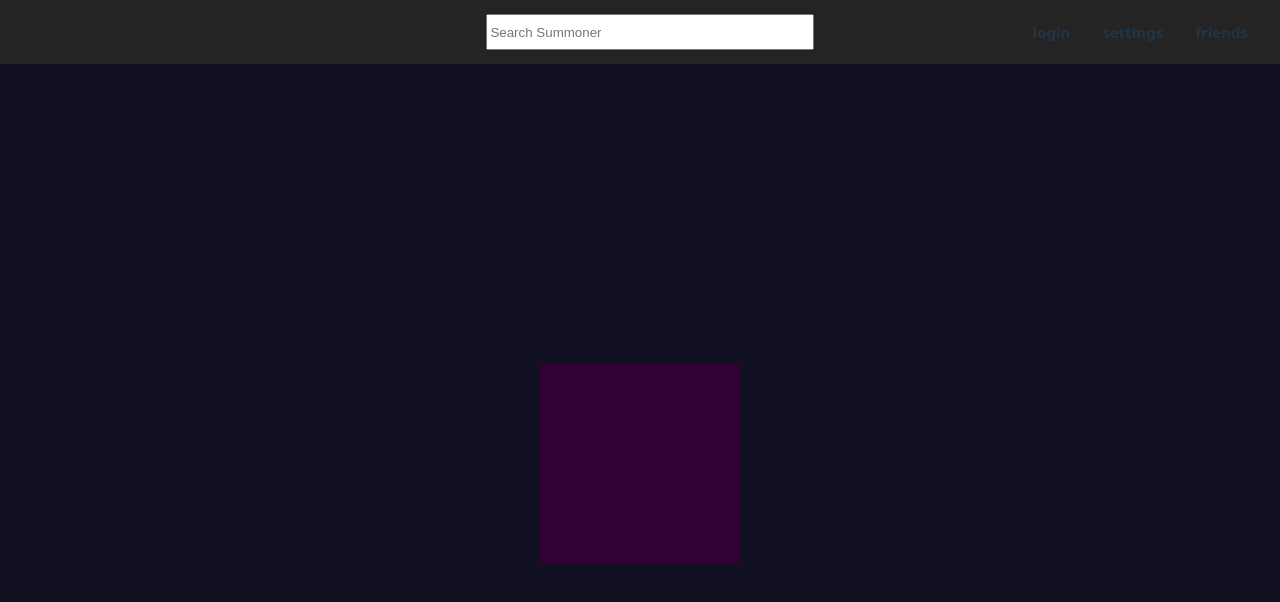
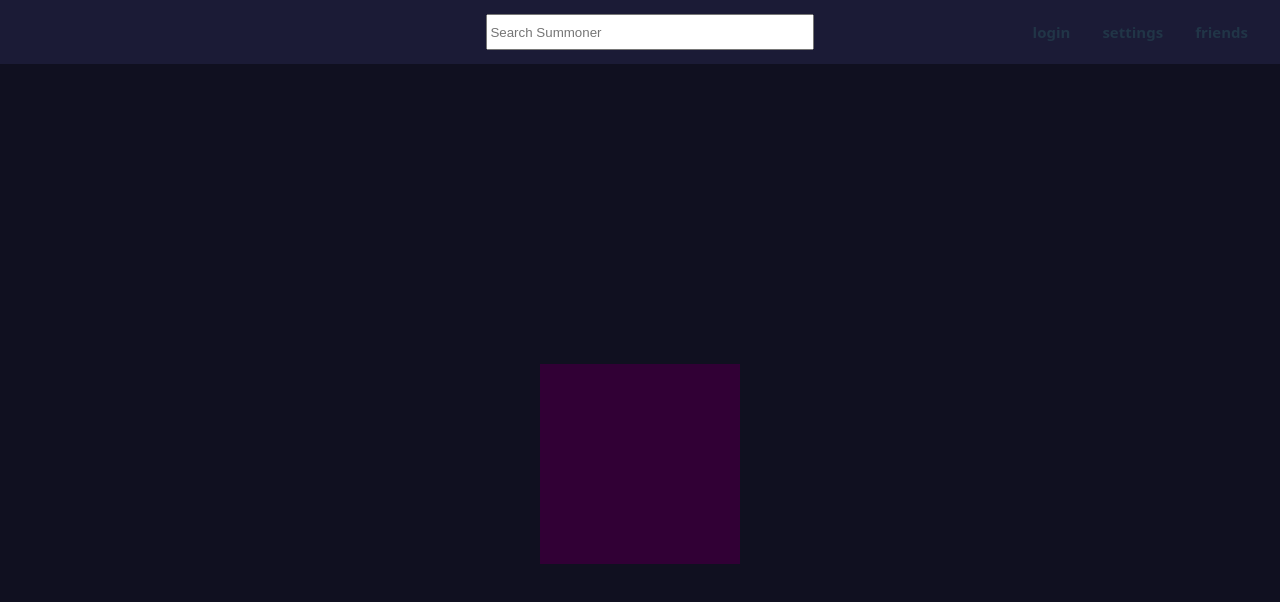
Before and after one commit to Peytonbarre/riotrewind, a React (Vite) app in the folder rift-rewind/: page / in a window 1280 px wide. Shown: the top 602 px of the page. Built offline with nearby package versions, Linux system fonts and the light colour scheme.

Commit message:
taskbar blending

```diff
--- a/rift-rewind/src/components/Navbar.css
+++ b/rift-rewind/src/components/Navbar.css
@@ -1,7 +1,7 @@
 .navbar {
     height: 8%;
     top: 0;
-    background: #242424;
+    background: #1b1b36;
     display: flex;
     justify-content: space-between;
     align-items: center;
@@ -10,6 +10,7 @@
 
 .navbar h2 {
     margin: 0;
+    border-radius: 15px;
 }
 
 .midnav {
```
